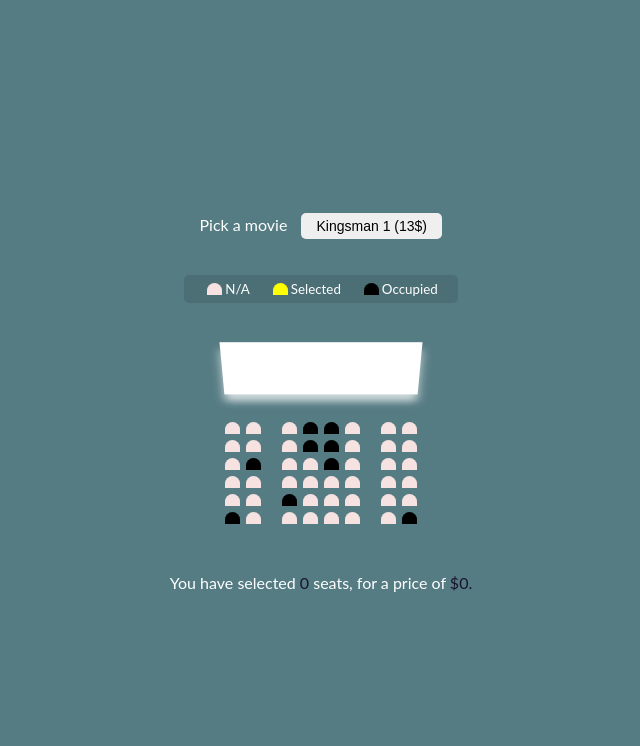
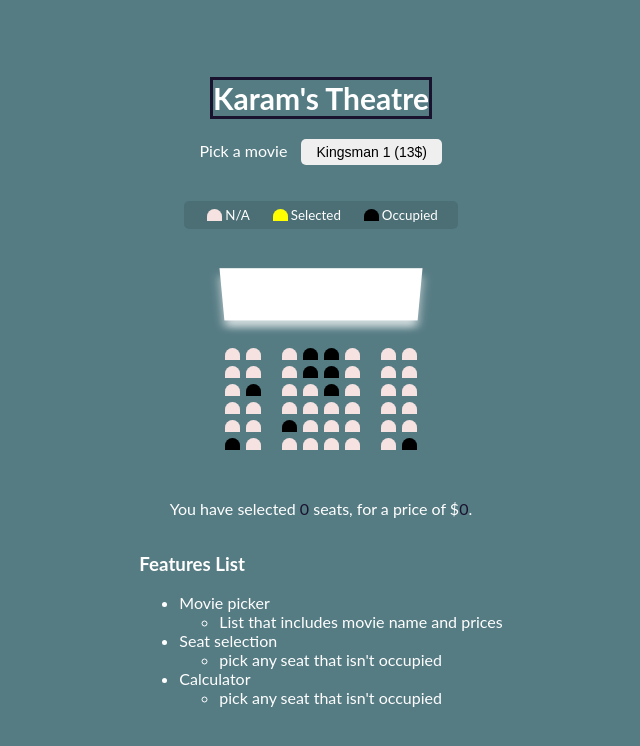
Before and after one commit to KaramEisa/udemy_20-vanilla-js-projects, a plain HTML site: page Movie seat booking /index.html in a window 1280 px wide. Shown: the whole page, without its empty margins (319-959 px from the left). Drawn offline with Linux system fonts and the light colour scheme.

Commit message:
Finished Movie theatre App

```diff
--- a/Movie seat booking /index.css
+++ b/Movie seat booking /index.css
@@ -14,6 +14,12 @@
     height: 100vh;
     font-family: 'Lato', sans-serif;
     margin: 0;
+}
+
+.title {
+    font-size: 30px;
+    font-weight: bold;
+    border: #1A132F solid;
 }
 
 .movie-container {
--- a/Movie seat booking /index.html
+++ b/Movie seat booking /index.html
@@ -8,6 +8,12 @@
     <link rel="stylesheet" href="index.css">
 </head>
 <body>
+
+    <div class="header">
+        <div class="title">
+            Karam's Theatre
+        </div>
+    </div>
 
     <div class="movie-container">
         <label>Pick a movie</label>
@@ -57,6 +63,7 @@
             <div class="seat"></div>
             <div class="seat"></div>
         </div>
+
         <div class="row">
             <div class="seat"></div>
             <div class="seat occupied"></div>
@@ -100,7 +107,36 @@
         </div>
     </div>
 
-    <p class="text">You have selected <span id="count">0</span> seats, for a price of <span id="total">$0.</span></p>
+    <p class="text">You have selected <span id="count">0</span> seats, for a price of $<span id="total">  0</span>.</p>
+
+    <div class="features-container">
+        <div class="features-title">
+            <h3>
+                Features List
+            </h3>
+            <div class="feature-list">
+               <ul>
+                <li class="list-item">
+                    Movie picker
+                    <ul>
+                        <li>List that includes movie name and prices</li>
+                    </ul>
+                </li>
+                <li class="list-item">
+                    Seat selection
+                    <ul>
+                        <li>pick any seat that isn't occupied</li>
+                    </ul>
+                </li>
+                <li class="list-item">
+                    Calculator
+                    <ul>
+                        <li>pick any seat that isn't occupied</li>
+                    </ul>
+                </li>
+           </div>
+        </div>
+    </div>
     <script src="index.js"></script>
 </body>
 </html>
--- a/Movie seat booking /index.js
+++ b/Movie seat booking /index.js
@@ -1,28 +1,75 @@
 const container = document.querySelector('.container');
-const seats = document.querySelector('.row .seat:not(.occupied)');
+const seats = document.querySelectorAll('.row .seat:not(.occupied)');
 const count = document.getElementById('count');
 const total = document.getElementById('total');
 const movieSelect = document.getElementById('movie');
-    //
-const ticketPrice = +movieSelect.value;
 
-    // Update total and count
+//* calling the functions so the data saved to local storage get loaded to the screen
+
+populateUI();
+
+let ticketPrice = +movieSelect.value;
+
+//* Save selected movied index & price
+function setMovieData(movieIndex, moviePrice) {
+    localStorage.setItem('selectedMovieIndex', movieIndex);
+    localStorage.setItem('selectedMoviePrice', moviePrice);
+}
+
+//* Update total and count
 function updateSelectedCount() {
     const selectedSeats = document.querySelectorAll('.row .seat.selected');
+    //! Saving to local storage to save selected seats even when
+    //! Refreshing the page
+    const seatsIndex = [...selectedSeats].map(function(seat){
+        return [...seats].indexOf(seat);
+    });
+    localStorage.setItem('selectedSeats', JSON.stringify(seatsIndex));
+
+
     const selectedSeatsCount = selectedSeats.length;
 
     count.innerText = selectedSeatsCount;
-    total.innerText = selectedSeats * ticketPrice;
+    total.innerText = selectedSeatsCount * ticketPrice;
 }
 
-    // event listener that updates selected seats
+//* get data from local storage & populate UI
+function populateUI() {
+    const selectedSeats = JSON.parse(localStorage.getItem('selectedSeats'));
+    console.log(selectedSeats);
+
+    if (selectedSeats !== null && selectedSeats.length > 0) {
+        seats.forEach((seat, index) => {
+            if (selectedSeats.indexOf(index) > -1) {
+                seat.classList.add('selected');
+            }
+        });
+    }
+    const selectedMovieIndex = localStorage.getItem('selectedMovieIndex');
+
+    if (selectedMovieIndex !== null) {
+        movieSelect.seatsIndex = selectedMovieIndex;
+        console.log('hello');
+    }
+}
+
+//* movie price select event
+movieSelect.addEventListener('change', e => {
+    ticketPrice = +e.target.value;
+    setMovieData(e.target.selectedIndex , e.target.value);
+    updateSelectedCount();
+});
+//* event listener that checks if what is clicked
+//* on is an available seat not an occupied one.
 container.addEventListener('click', (e) => {
-    // if
     if(e.target.classList.contains('seat') &&
-     !e.target.classList.contains('occupied')
-     ){
+    !e.target.classList.contains('occupied')
+    ){
         e.target.classList.toggle('selected');
-    // function up , this is a call
+        // function up , this is a call
         updateSelectedCount();
     }
 })
+
+//* initial count and total set
+updateSelectedCount();
```
Also changed, not shown: 1 other file.
